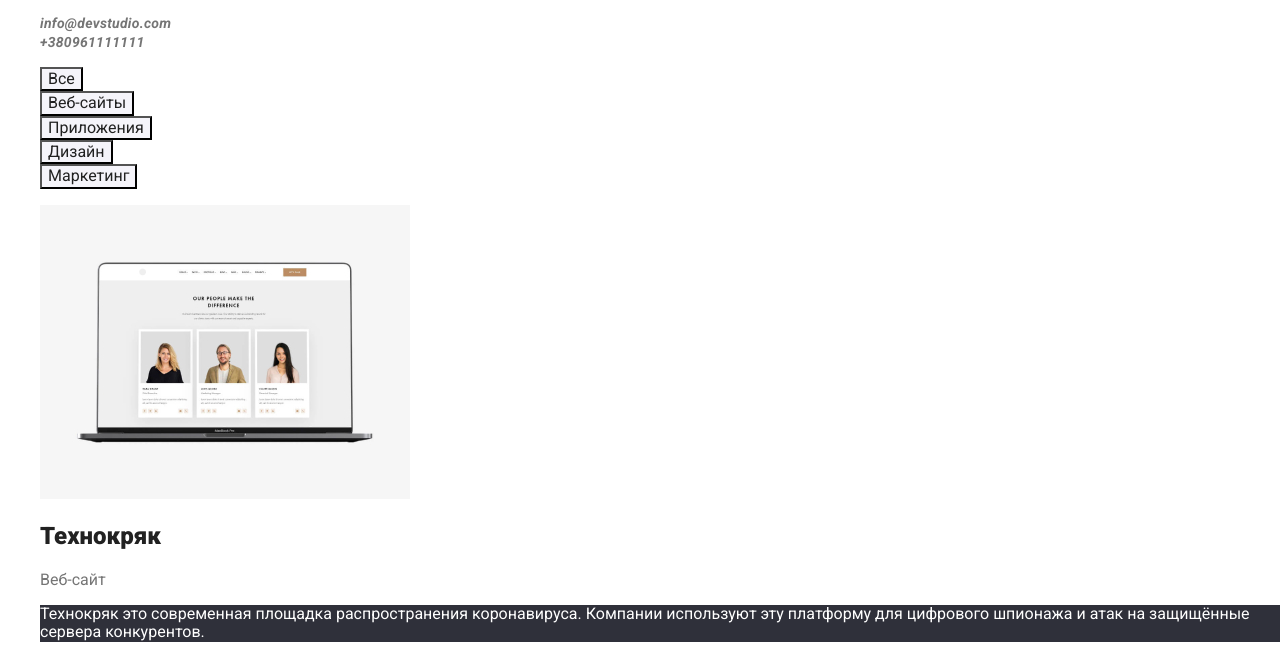
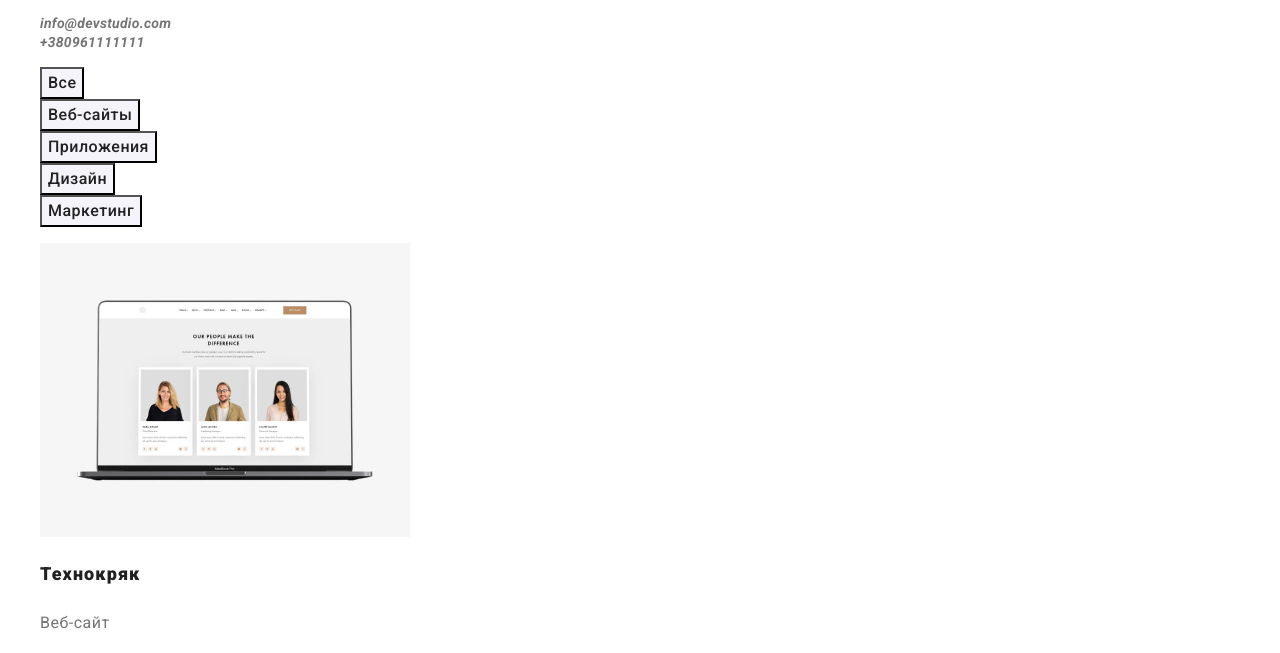
Before and after one commit to ProtsenkoOleksandra/goit-markup-hw-02, a plain HTML site: page portfolio.html in a window 1280 px wide. Shown: the part 104-757 px from the top of the page. Drawn offline with Linux system fonts and the light colour scheme.

Commit message:
Finished with Portfolio fonts

```diff
--- a/css/styles.css
+++ b/css/styles.css
@@ -212,6 +212,11 @@ body {
   background-color: var(--grey-back-color);
   color: var(--title-text-color);
   font-family: inherit;
+  font-weight: 500;
+  font-size: 16px;
+  line-height: 1.625;
+  text-align: center;
+  letter-spacing: 0.03em;
 }
 
 .button-portfolio:focus,
@@ -222,13 +227,25 @@ body {
 
 .portfolio-title {
   color: var(--title-text-color);
+  font-weight: bold;
+  font-size: 18px;
+  line-height: 2;
+  letter-spacing: 0.06em;
 }
 
 .portfolio-group {
   color: var(--primary-text-color);
+  font-weight: normal;
+  font-size: 16px;
+  line-height: 1.88;
+  letter-spacing: 0.03em;
 }
 
 .portfolio-description {
   color: var(--white-text-color);
   background-color: var(--footer-background-color); /*temporary here*/
+  font-weight: normal;
+  font-size: 18px;
+  line-height: 1.56;
+  letter-spacing: 0.03em;
 }
```
